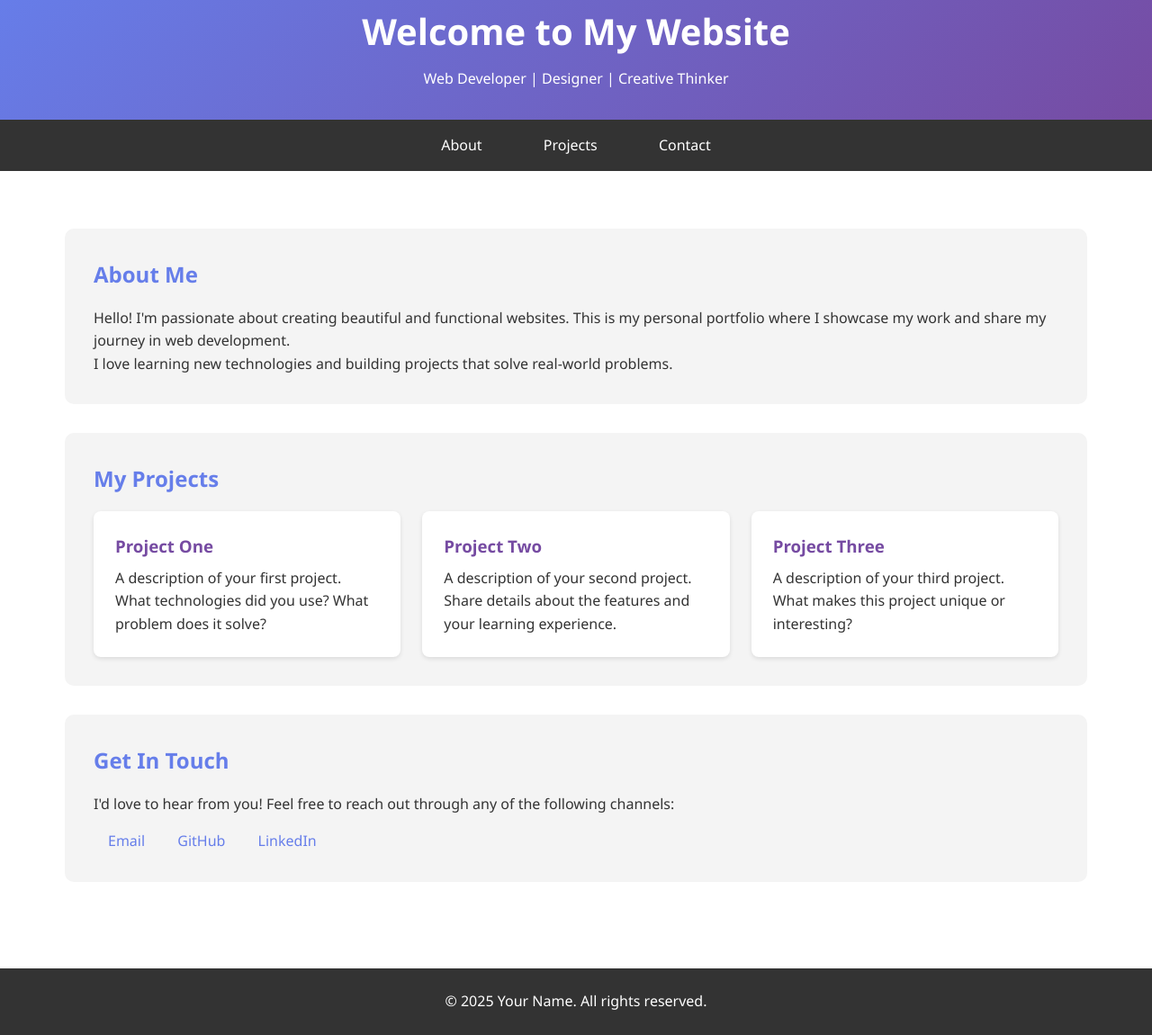
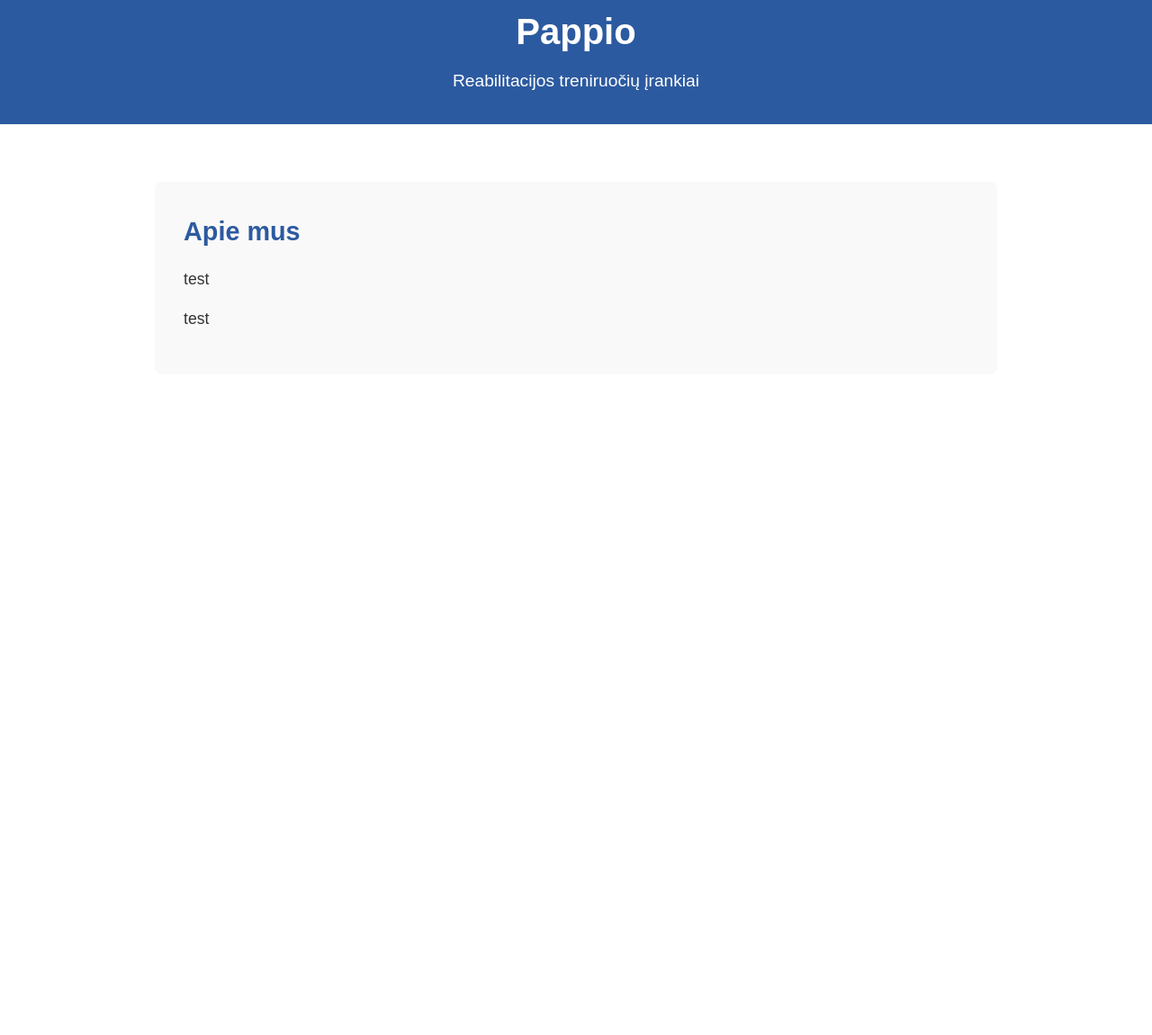
Before and after one commit to p4ranormal01/pappio, a plain HTML site: page index.html in a window 1280 px wide. Shown: the part 29-1179 px from the top of the page at 90% size. After the commit the page ends 800 px from the top, so only its background shows below. Drawn offline with Linux system fonts and the light colour scheme.

Commit message:
Update index.html

```diff
--- a/index.html
+++ b/index.html
@@ -1,9 +1,9 @@
 <!DOCTYPE html>
-<html lang="en">
+<html lang="lt">
 <head>
     <meta charset="UTF-8">
     <meta name="viewport" content="width=device-width, initial-scale=1.0">
-    <title>My Personal Website</title>
+    <title>Pappio - Reabilitaciniai treniruokliai</title>
     <style>
         * {
             margin: 0;
@@ -12,15 +12,15 @@
         }
 
         body {
-            font-family: 'Segoe UI', Tahoma, Geneva, Verdana, sans-serif;
+            font-family: Arial, sans-serif;
             line-height: 1.6;
             color: #333;
         }
 
         header {
-            background: linear-gradient(135deg, #667eea 0%, #764ba2 100%);
+            background: #2c5aa0;
             color: white;
-            padding: 2rem 0;
+            padding: 2rem;
             text-align: center;
         }
 
@@ -29,27 +29,12 @@
             margin-bottom: 0.5rem;
         }
 
-        nav {
-            background: #333;
-            padding: 1rem;
-            text-align: center;
-        }
-
-        nav a {
-            color: white;
-            text-decoration: none;
-            padding: 0.5rem 1.5rem;
-            margin: 0 0.5rem;
-            border-radius: 5px;
-            transition: background 0.3s;
-        }
-
-        nav a:hover {
-            background: #555;
+        header p {
+            font-size: 1.2rem;
         }
 
         .container {
-            max-width: 1200px;
+            max-width: 1000px;
             margin: 0 auto;
             padding: 2rem;
         }
@@ -57,101 +42,76 @@
         section {
             margin: 2rem 0;
             padding: 2rem;
-            background: #f4f4f4;
-            border-radius: 10px;
+            background: #f9f9f9;
+            border-radius: 8px;
         }
 
         section h2 {
-            color: #667eea;
+            color: #2c5aa0;
             margin-bottom: 1rem;
+            font-size: 1.8rem;
         }
 
-        .projects {
+        section p {
+            margin-bottom: 1rem;
+            font-size: 1.1rem;
+        }
+
+        .services {
             display: grid;
-            grid-template-columns: repeat(auto-fit, minmax(250px, 1fr));
+            grid-template-columns: repeat(auto-fit, minmax(280px, 1fr));
             gap: 1.5rem;
+            margin-top: 1.5rem;
+        }
+
+        .service-box {
+            background: white;
+            padding: 1.5rem;
+            border-radius: 8px;
+            border: 2px solid #2c5aa0;
+        }
+
+        .service-box h3 {
+            color: #2c5aa0;
+            margin-bottom: 0.5rem;
+        }
+
+        .contact-info {
+            background: white;
+            padding: 1.5rem;
+            border-radius: 8px;
             margin-top: 1rem;
         }
 
-        .project-card {
-            background: white;
-            padding: 1.5rem;
-            border-radius: 8px;
-            box-shadow: 0 2px 5px rgba(0,0,0,0.1);
+        .contact-info p {
+            margin: 0.5rem 0;
         }
 
-        .project-card h3 {
-            color: #764ba2;
-            margin-bottom: 0.5rem;
+        .contact-info a {
+            color: #2c5aa0;
+            text-decoration: none;
         }
 
         footer {
-            background: #333;
+            background: #2c5aa0;
             color: white;
             text-align: center;
             padding: 1.5rem;
             margin-top: 2rem;
         }
-
-        .contact-links {
-            margin-top: 1rem;
-        }
-
-        .contact-links a {
-            color: #667eea;
-            text-decoration: none;
-            margin: 0 1rem;
-        }
     </style>
 </head>
 <body>
     <header>
-        <h1>Welcome to My Website</h1>
-        <p>Web Developer | Designer | Creative Thinker</p>
+        <h1>Pappio</h1>
+        <p>Reabilitacijos treniruočių įrankiai</p>
     </header>
 
-    <nav>
-        <a href="#about">About</a>
-        <a href="#projects">Projects</a>
-        <a href="#contact">Contact</a>
-    </nav>
-
     <div class="container">
-        <section id="about">
-            <h2>About Me</h2>
-            <p>Hello! I'm passionate about creating beautiful and functional websites. This is my personal portfolio where I showcase my work and share my journey in web development.</p>
-            <p>I love learning new technologies and building projects that solve real-world problems.</p>
+        <section>
+            <h2>Apie mus</h2>
+            <p>test</p>
+            <p>test</p>
         </section>
-
-        <section id="projects">
-            <h2>My Projects</h2>
-            <div class="projects">
-                <div class="project-card">
-                    <h3>Project One</h3>
-                    <p>A description of your first project. What technologies did you use? What problem does it solve?</p>
-                </div>
-                <div class="project-card">
-                    <h3>Project Two</h3>
-                    <p>A description of your second project. Share details about the features and your learning experience.</p>
-                </div>
-                <div class="project-card">
-                    <h3>Project Three</h3>
-                    <p>A description of your third project. What makes this project unique or interesting?</p>
-                </div>
-            </div>
-        </section>
-
-        <section id="contact">
-            <h2>Get In Touch</h2>
-            <p>I'd love to hear from you! Feel free to reach out through any of the following channels:</p>
-            <div class="contact-links">
-                <a href="mailto:your.email@example.com">Email</a>
-                <a href="https://github.com/yourusername" target="_blank">GitHub</a>
-                <a href="https://linkedin.com/in/yourprofile" target="_blank">LinkedIn</a>
-            </div>
-        </section>
-    </div>
-
-    <footer>
-        <p>&copy; 2025 Your Name. All rights reserved.</p>
-    </footer>
+</body>
+</html>
```
